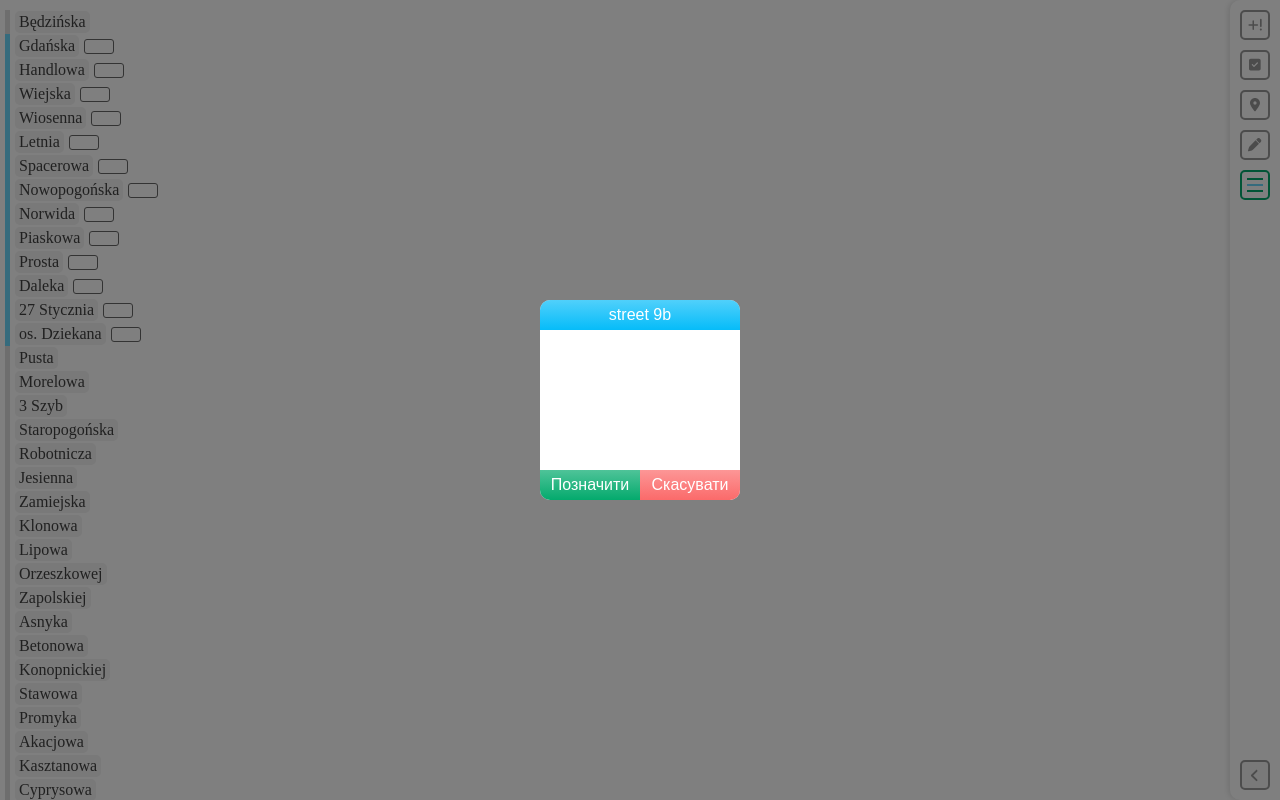
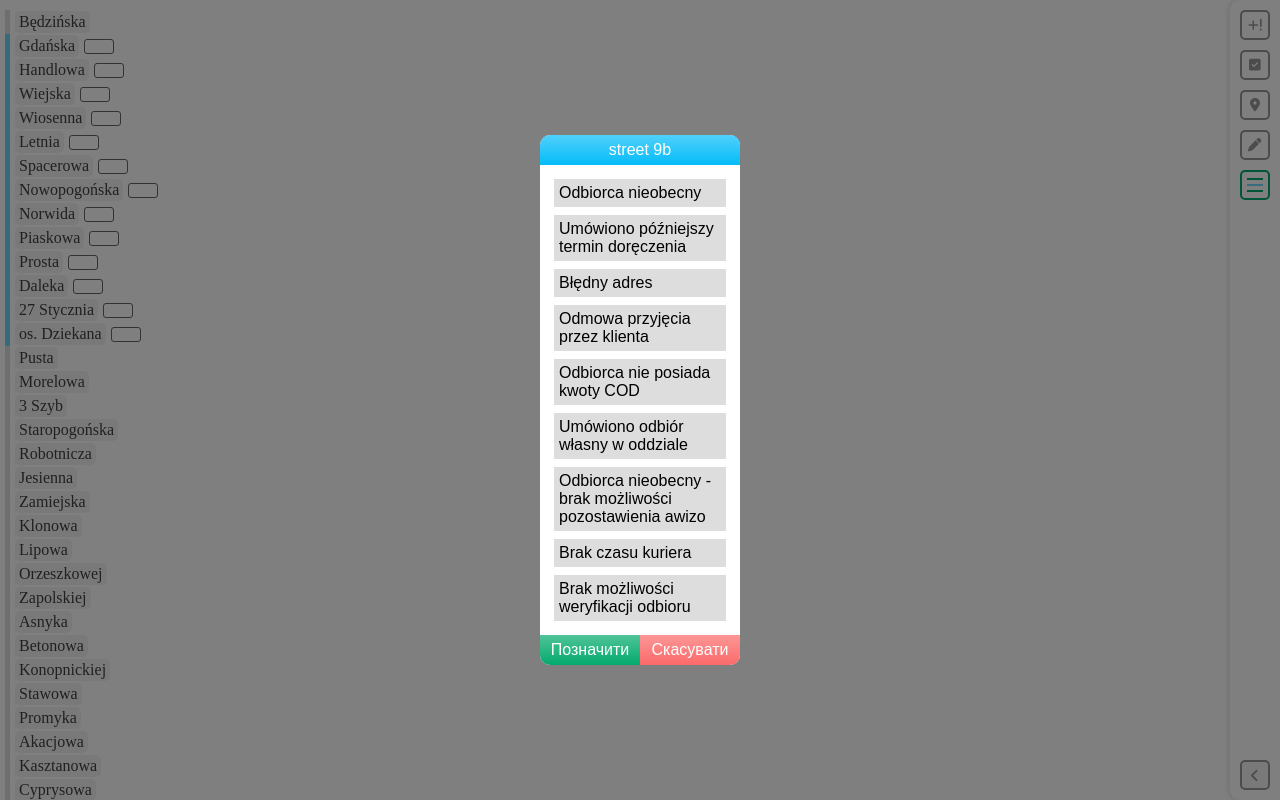
Before and after one commit to Tapio-adro/addresses-app, a React (Vite) app: page / in a window 1280 px wide. Built offline with nearby package versions, Linux system fonts and the light colour scheme.

Commit message:
Added reasons for canceled addresses

```diff
--- a/src/App.tsx
+++ b/src/App.tsx
@@ -1,6 +1,6 @@
 import { useState } from 'react'
 import classNames from 'classnames';
-import initialStreets from './StreetsData.tsx';
+import initialStreets from './assets/data/StreetsData.tsx';
 import Modal from './components/Modal.tsx';
 // import reactLogo from './assets/react.svg'
 // import viteLogo from '/vite.svg'
--- a/src/StreetsData.tsx
+++ /dev/null
@@ -1,74 +0,0 @@
-let streets: string[] = [
-  "Będzińska",
-  "Gdańska",
-  "Handlowa",
-  "Wiejska",
-  "Wiosenna",
-  "Letnia",
-  "Spacerowa",
-  "Nowopogońska",
-  "Norwida",
-  "Piaskowa",
-  "Prosta",
-  "Daleka",
-  "27 Stycznia",
-  "os. Dziekana",
-  "Pusta",
-  "Morelowa",
-  "3 Szyb",
-  "Staropogońska",
-  "Robotnicza",
-  "Jesienna",
-  "Zamiejska",
-  "Klonowa",
-  "Lipowa",
-  "Orzeszkowej",
-  "Zapolskiej",
-  "Asnyka",
-  "Betonowa",
-  "Konopnickiej",
-  "Stawowa",
-  "Promyka",
-  "Akacjowa",
-  "Kasztanowa",
-  "Cyprysowa",
-  "Wiśniowa",
-];
-let defaultStreets: string[] = [
-  "Norwida",
-  "Piaskowa",
-  "Prosta",
-  "Daleka",
-  "27 Stycznia",
-  "os. Dziekana",
-  "Gdańska",
-  "Handlowa",
-  "Wiejska",
-  "Wiosenna",
-  "Letnia",
-  "Spacerowa",
-  "Nowopogońska",
-];
-
-import { StreetObject } from './assets/shared/lib/types'
-
-let streetsData: StreetObject[] = [];
-
-for (const [index, street] of streets.entries()) {
-  let isEnabledByDefault = defaultStreets.includes(street);
-  let streetObject: StreetObject = {
-    name: street,
-    index: index,
-    isVisited: false,
-    isCanceled: false,
-    isEnabled: isEnabledByDefault,
-    isEnabledByDefault: isEnabledByDefault,
-    lastAddressIndex: 1,
-    lastDefaultAddressIndex: 1,
-    addresses: [{value: '', index: 0, isVisited: false, isCanceled: false}],
-    defaultAddresses: [{value: '', index: 0, isVisited: false, isCanceled: false}]
-  }
-  streetsData.push(streetObject);
-}
-
-export default streetsData;
--- a/src/assets/css/style.css
+++ b/src/assets/css/style.css
@@ -310,7 +310,6 @@ main {
 .modal_content {
   position: absolute;
   width: 200px;
-  height: 200px;
   background-color: #fff;
   border-radius: 10px;
   display: grid;
@@ -333,6 +332,15 @@ main {
 .modal_content .middle {
   border-right-width: 0;
   border-left-width: 0;
+  display: flex;
+  flex-direction: column;
+  justify-content: center;
+  padding: 10px;
+}
+.modal_content .middle div {
+  background-color: #ddd;
+  padding: 5px;
+  margin: 4px;
 }
 .modal_content .bottom {
   display: flex;
--- a/src/assets/css/style.sass
+++ b/src/assets/css/style.sass
@@ -276,7 +276,6 @@ main
 .modal_content
   position: absolute
   width: 200px
-  height: 200px
   background-color: #fff
   border-radius: 10px
   display: grid
@@ -296,6 +295,14 @@ main
   .middle
     border-right-width: 0
     border-left-width: 0
+    display: flex
+    flex-direction: column
+    justify-content: center
+    padding: 10px
+    div
+      background-color: $midlightgrey
+      padding: 5px
+      margin: 4px
   .bottom
     display: flex
     align-items: center
--- /dev/null
+++ b/src/assets/data/ReasonsData.tsx
@@ -0,0 +1,13 @@
+let reasons: string[] = [
+  'Odbiorca nieobecny',
+  'Umówiono późniejszy termin doręczenia',
+  'Błędny adres',
+  'Odmowa przyjęcia przez klienta',
+  'Odbiorca nie posiada kwoty COD',
+  'Umówiono odbiór własny w oddziale',
+  'Odbiorca nieobecny - brak możliwości pozostawienia awizo',
+  'Brak czasu kuriera',
+  'Brak możliwości weryfikacji odbioru',
+];
+
+export default reasons;
--- /dev/null
+++ b/src/assets/data/StreetsData.tsx
@@ -0,0 +1,76 @@
+let streets: string[] = [
+  'Będzińska',
+  'Gdańska',
+  'Handlowa',
+  'Wiejska',
+  'Wiosenna',
+  'Letnia',
+  'Spacerowa',
+  'Nowopogońska',
+  'Norwida',
+  'Piaskowa',
+  'Prosta',
+  'Daleka',
+  '27 Stycznia',
+  'os. Dziekana',
+  'Pusta',
+  'Morelowa',
+  '3 Szyb',
+  'Staropogońska',
+  'Robotnicza',
+  'Jesienna',
+  'Zamiejska',
+  'Klonowa',
+  'Lipowa',
+  'Orzeszkowej',
+  'Zapolskiej',
+  'Asnyka',
+  'Betonowa',
+  'Konopnickiej',
+  'Stawowa',
+  'Promyka',
+  'Akacjowa',
+  'Kasztanowa',
+  'Cyprysowa',
+  'Wiśniowa',
+];
+let defaultStreets: string[] = [
+  'Norwida',
+  'Piaskowa',
+  'Prosta',
+  'Daleka',
+  '27 Stycznia',
+  'os. Dziekana',
+  'Gdańska',
+  'Handlowa',
+  'Wiejska',
+  'Wiosenna',
+  'Letnia',
+  'Spacerowa',
+  'Nowopogońska',
+];
+
+import { StreetObject } from '../shared/lib/types';
+
+let streetsData: StreetObject[] = [];
+
+for (const [index, street] of streets.entries()) {
+  let isEnabledByDefault = defaultStreets.includes(street);
+  let streetObject: StreetObject = {
+    name: street,
+    index: index,
+    isVisited: false,
+    isCanceled: false,
+    isEnabled: isEnabledByDefault,
+    isEnabledByDefault: isEnabledByDefault,
+    lastAddressIndex: 1,
+    lastDefaultAddressIndex: 1,
+    addresses: [{ value: '', index: 0, isVisited: false, isCanceled: false }],
+    defaultAddresses: [
+      { value: '', index: 0, isVisited: false, isCanceled: false },
+    ],
+  };
+  streetsData.push(streetObject);
+}
+
+export default streetsData;
--- a/src/components/Modal.tsx
+++ b/src/components/Modal.tsx
@@ -1,4 +1,5 @@
 import classNames from 'classnames';
+import reasons from '../assets/data/ReasonsData';
 
 export default function Modal({isOpen, onOpenChange}: {isOpen: boolean, onOpenChange: Function}) {
 
@@ -20,6 +21,11 @@ export default function Modal({isOpen, onOpenChange}: {isOpen: boolean, onOpenCh
       'open': isOpen
     }
   )
+
+  const reasonsList = reasons.map((reason) => {
+    return <div>{reason}</div>
+  });
+
   return (
     <>
     <div className={modalOverlayClasses} onClick={() => onOpenChange()}>
@@ -30,7 +36,7 @@ export default function Modal({isOpen, onOpenChange}: {isOpen: boolean, onOpenCh
           street 9b
         </div>
         <div className="middle">
-
+          {reasonsList}
         </div>
         <div className="bottom">
           <div className="accept">
```
Also changed, not shown: 1 other file (tests, documents, lock files or other folders).
